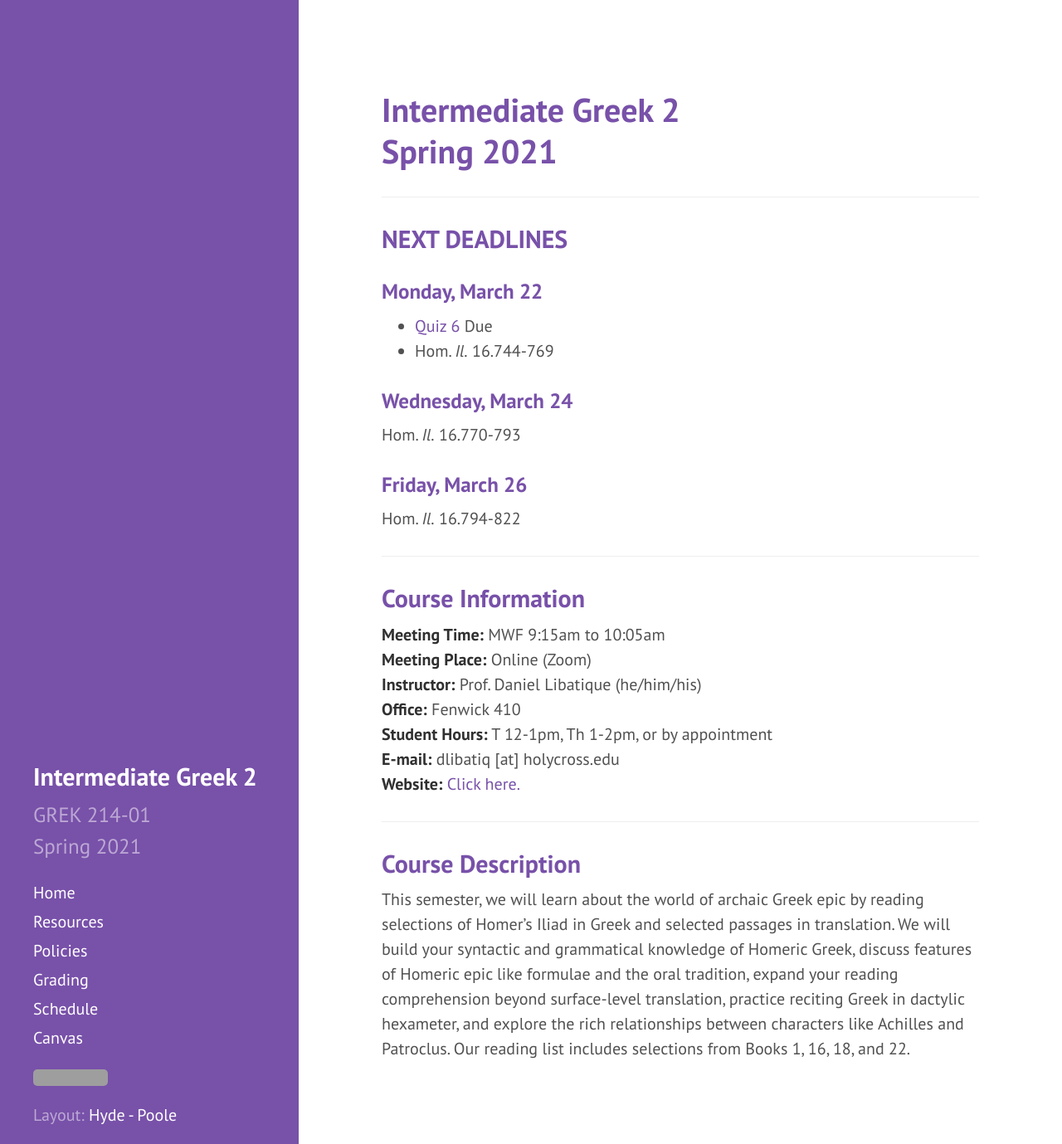
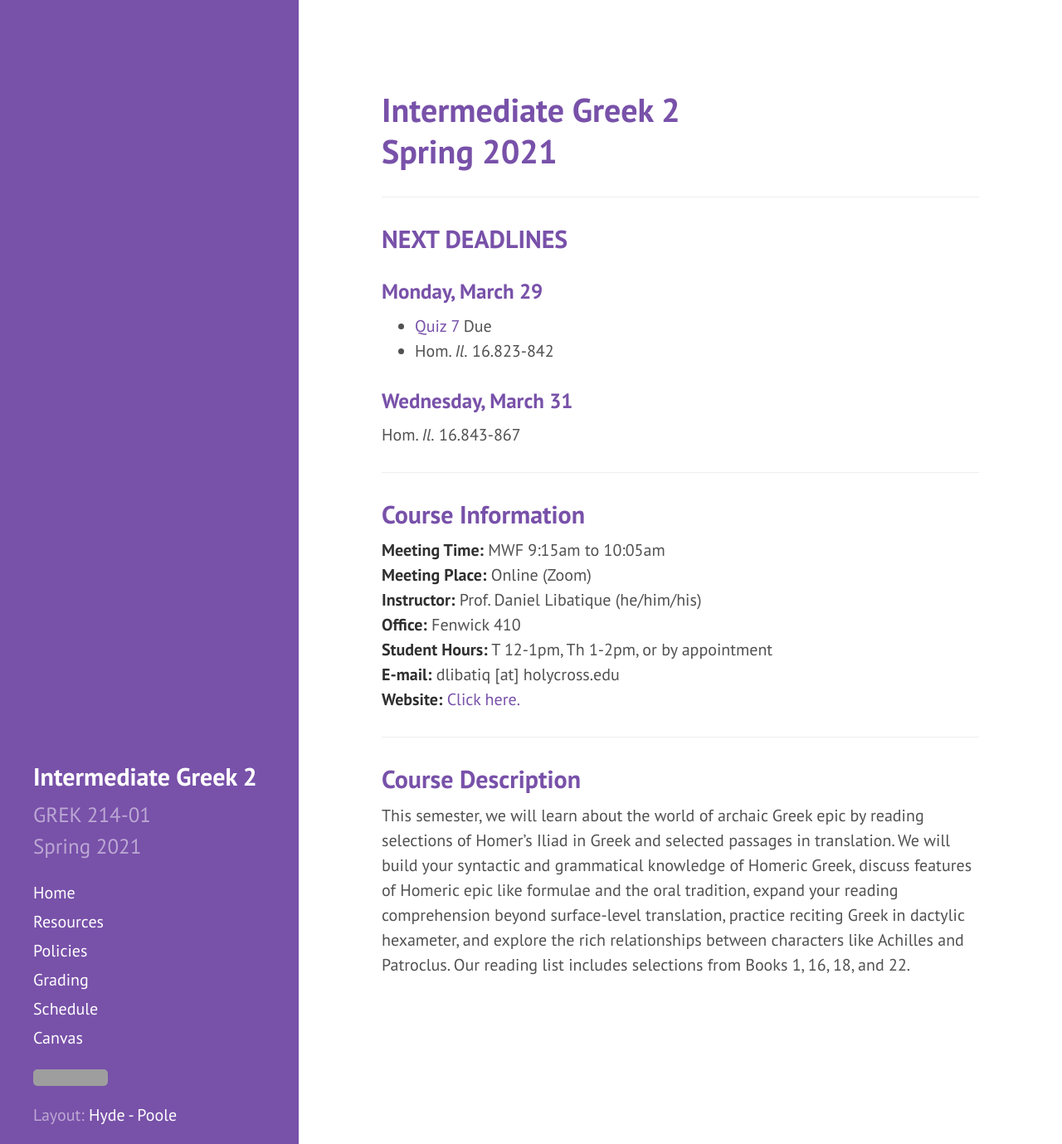
Before and after one commit to DLibatique/GREK214-S21, a Jekyll site: the page built from _pages/index.md, in a window 1280 px wide and 1379 px high. Shown: the whole window at 83% size. Built offline with Jekyll 4.4.1, drawn with Linux system fonts in a browser that asks for light colours; grey boxes are pictures that could not be loaded.

Commit message:
updated homepage

```diff
--- a/_pages/index.md
+++ b/_pages/index.md
@@ -10,15 +10,12 @@ permalink: /
 
 ## NEXT DEADLINES
 
-### Monday, March 22
-* [Quiz 6](https://hc.instructure.com/courses/2941/assignments/31068) Due
-* Hom. *Il.* 16.744-769
+### Monday, March 29
+* [Quiz 7](https://hc.instructure.com/courses/2941/assignments/31069) Due
+* Hom. *Il.* 16.823-842
 
-### Wednesday, March 24
-Hom. *Il.* 16.770-793
-
-### Friday, March 26
-Hom. *Il.* 16.794-822
+### Wednesday, March 31
+Hom. *Il.* 16.843-867
 
 ***
 
```
